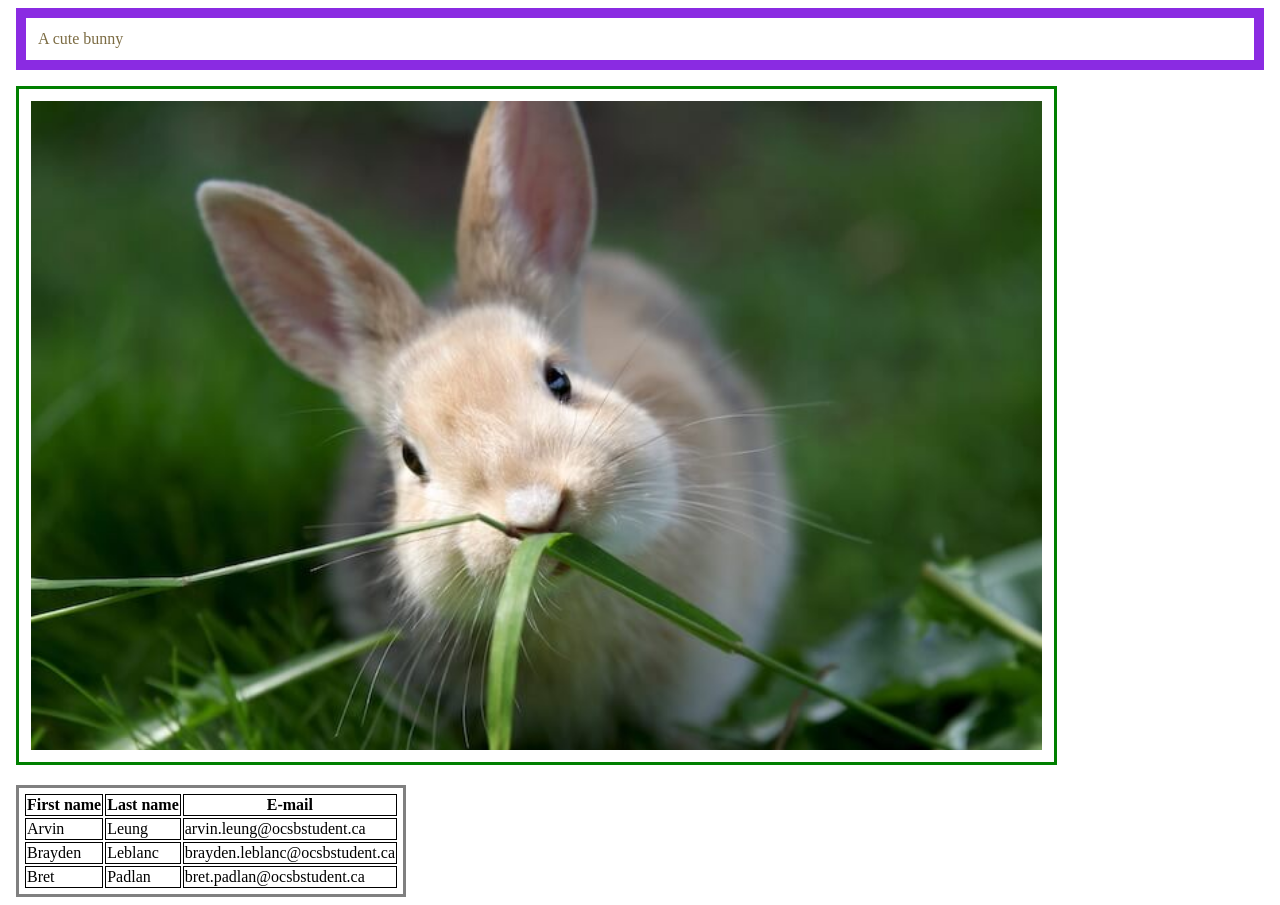
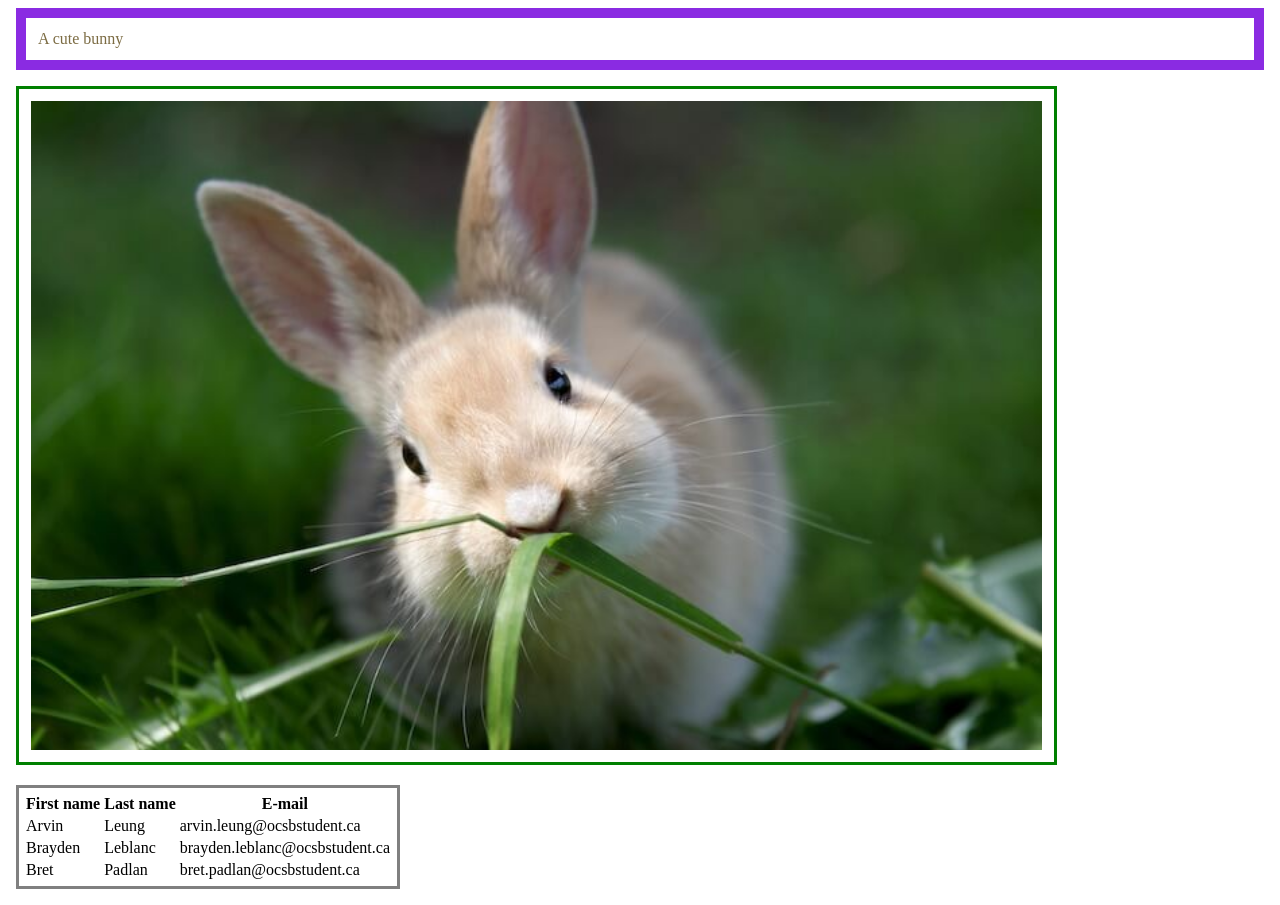
Before and after one commit to hass0n3/ICS2O-Unit3-02-HTML, a plain HTML site: page index.html in a window 1280 px wide. Drawn offline with Linux system fonts and the light colour scheme.

Commit message:
Fix css error

```diff
--- a/style.css
+++ b/style.css
@@ -17,7 +17,7 @@ img {
   margin: 8px;
 }
 
-th, td {
+th td {
   border: 1px solid black
 }
 .overflow {
```
